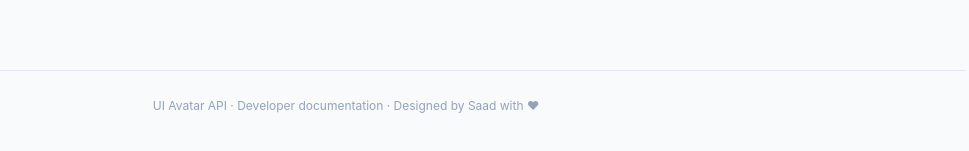
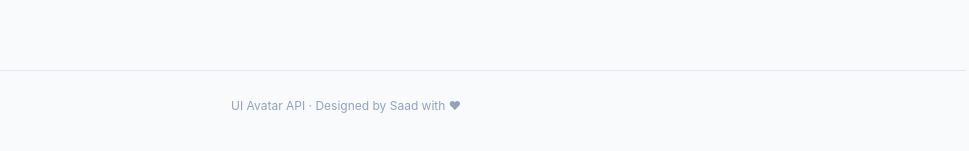
Before and after one commit to usermigrated/avatar-generator-api, a website: page public/index.html in a window 1280 px wide. Shown: the part 6500-6651 px from the top of the page, without its empty margins (294-1263 px from the left). Drawn offline with Linux system fonts and the light colour scheme.

Commit message:
update footer

```diff
--- a/public/index.html
+++ b/public/index.html
@@ -366,7 +366,7 @@ console.log(svgMarkup);</code></pre>
   </main>
 </div>
 
-<footer class="footer">UI Avatar API · Developer documentation · Designed by Saad with ♥</footer>
+<footer class="footer">UI Avatar API · Designed by Saad with ♥</footer>
 
 <script>
   // Build the left navigation from the documentation sections.
```
